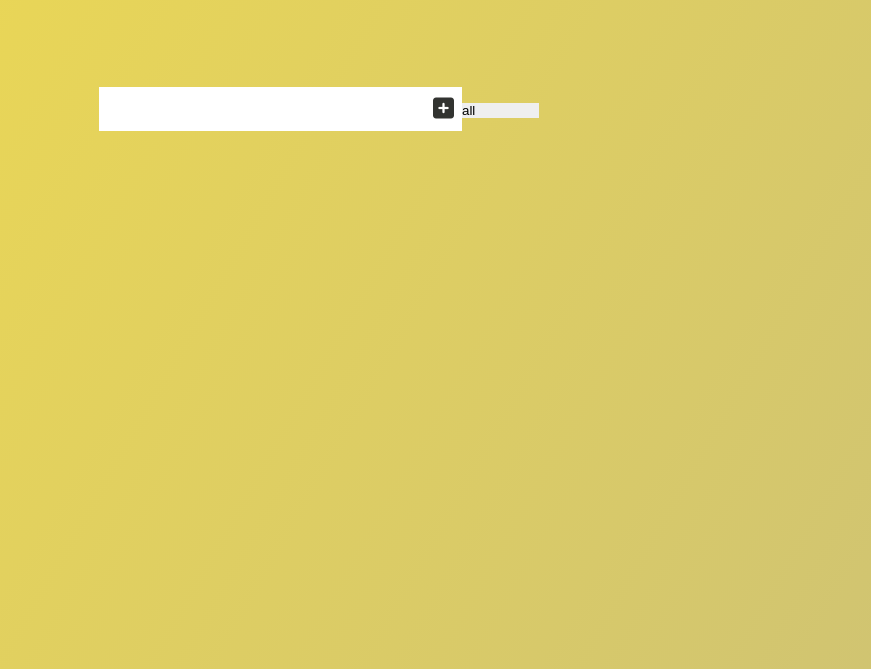
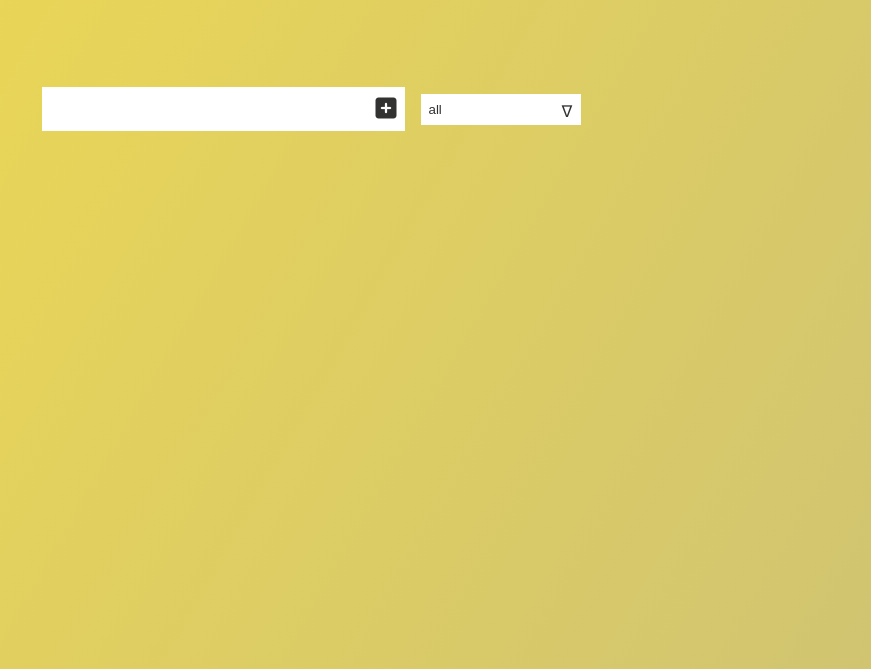
Before and after one commit to BartoszLewosz/javascript-todo-list, a plain HTML site: page index.html in a window 1280 px wide. Shown: the part 131-800 px from the top of the page, without its empty margins (321-1192 px from the left). Drawn offline with Linux system fonts and the light colour scheme.

Commit message:
style 'select' tag

```diff
--- a/style.css
+++ b/style.css
@@ -98,3 +98,24 @@ select {
   outline: none;
   border: none;
 }
+.select {
+  margin: 1rem;
+  position: relative;
+  overflow: hidden;
+}
+
+select {
+  color: #323330;
+  background: #fff;
+  width: 10rem;
+  cursor: pointer;
+  padding: 0.5rem;
+}
+.select::after {
+  content: "\1401";
+  position: absolute;
+  top: 0;
+  right: 0;
+  padding: 0.5rem;
+  pointer-events: none;
+}
```
